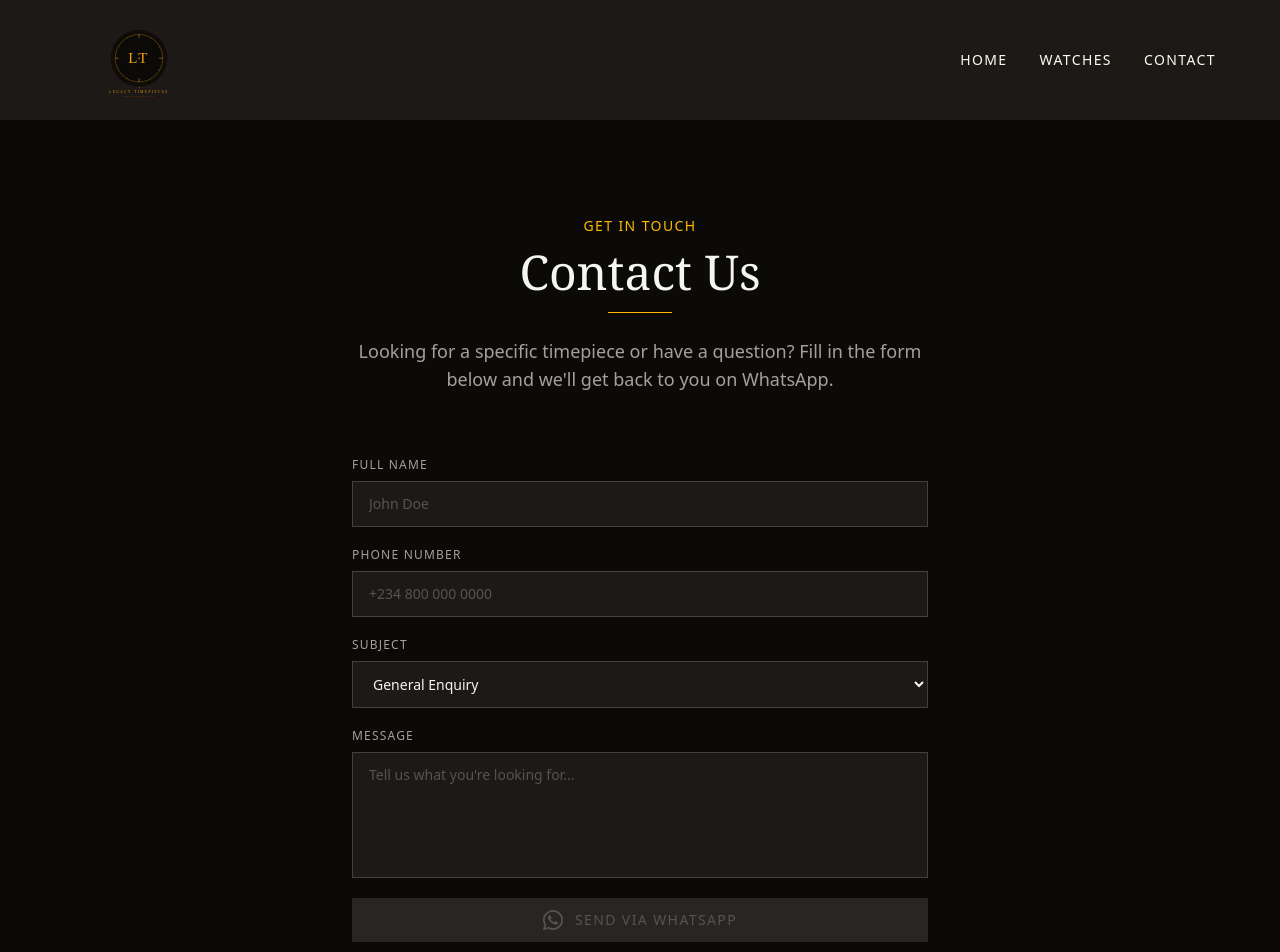
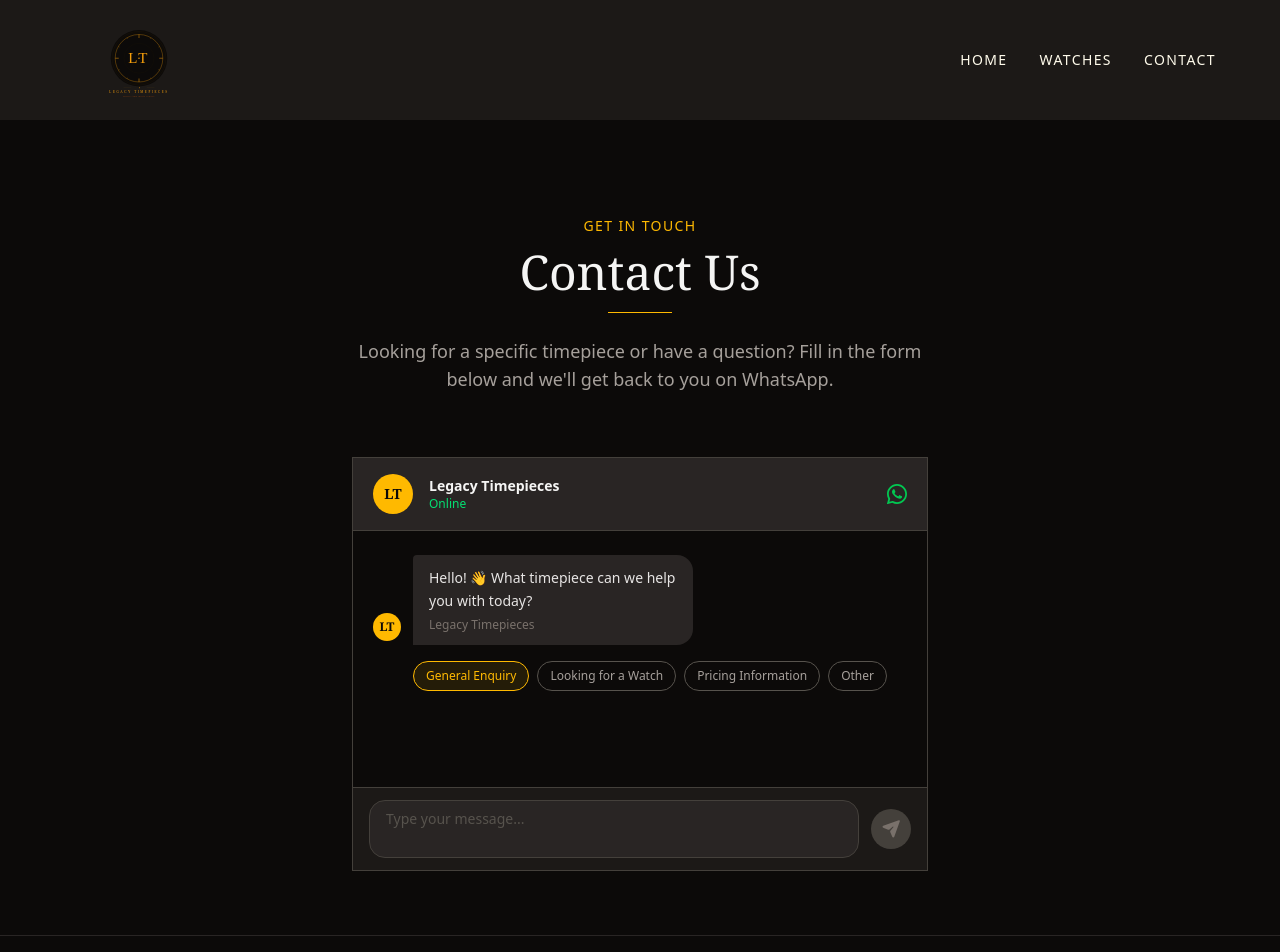
Before and after one commit to D-Bop/LT, a Next.js app: page /contact in a window 1280 px wide. Shown: the top 952 px of the page. Built offline with nearby package versions, Linux system fonts and the light colour scheme.

Commit message:
made some ui changes and form changes

```diff
--- a/components/ContactForm.tsx
+++ b/components/ContactForm.tsx
@@ -3,130 +3,108 @@
 
 import { useState } from "react";
 import { motion } from "framer-motion";
+import { FontAwesomeIcon } from "@fortawesome/react-fontawesome";
+import { faPaperPlane } from "@fortawesome/free-solid-svg-icons";
 
 const WHATSAPP_NUMBER = "2347036820374";
 
 export default function ContactForm() {
-  const [formData, setFormData] = useState({
-    name: "",
-    phone: "",
-    subject: "General Enquiry",
-    message: "",
-  });
+  const [subject, setSubject] = useState("General Enquiry");
+  const [message, setMessage] = useState("");
 
-  const handleChange = (
-    e: React.ChangeEvent<HTMLInputElement | HTMLTextAreaElement | HTMLSelectElement>
-  ) => {
-    setFormData({ ...formData, [e.target.name]: e.target.value });
-  };
+  const handleSend = () => {
+    if (!message.trim()) return;
 
-  const handleSubmit = () => {
-    // Build the WhatsApp message from form data
-    const message = `Hello Legacy Timepieces!
+    const fullMessage = `*Subject:* ${subject}
 
-*Name:* ${formData.name}
-*Phone:* ${formData.phone}
-*Subject:* ${formData.subject}
+${message}`;
 
-*Message:*
-${formData.message}`;
-
-    const whatsappURL = `https://wa.me/${WHATSAPP_NUMBER}?text=${encodeURIComponent(message)}`;
+    const whatsappURL = `https://wa.me/${WHATSAPP_NUMBER}?text=${encodeURIComponent(fullMessage)}`;
     window.open(whatsappURL, "_blank");
   };
 
-  // Check all fields are filled before allowing submit
-  const isFormValid =
-    formData.name.trim() !== "" &&
-    formData.phone.trim() !== "" &&
-    formData.message.trim() !== "";
-
   return (
     <motion.div
-      className="w-full max-w-xl mx-auto flex flex-col gap-5"
+      className="w-full max-w-xl mx-auto overflow-hidden border border-stone-700"
       initial={{ opacity: 0, y: 30 }}
       animate={{ opacity: 1, y: 0 }}
       transition={{ duration: 0.6 }}
     >
-      {/* Name */}
-      <div className="flex flex-col gap-2">
-        <label className="text-stone-400 uppercase tracking-widest text-xs font-sans">
-          Full Name
-        </label>
-        <input
-          type="text"
-          name="name"
-          value={formData.name}
-          onChange={handleChange}
-          placeholder="John Doe"
-          className="bg-stone-900 border border-stone-700 text-stone-100 font-sans text-sm px-4 py-3 focus:outline-none focus:border-amber-400 transition-colors duration-300 placeholder:text-stone-600"
-        />
-      </div>
-
-      {/* Phone */}
-      <div className="flex flex-col gap-2">
-        <label className="text-stone-400 uppercase tracking-widest text-xs font-sans">
-          Phone Number
-        </label>
-        <input
-          type="tel"
-          name="phone"
-          value={formData.phone}
-          onChange={handleChange}
-          placeholder="+234 800 000 0000"
-          className="bg-stone-900 border border-stone-700 text-stone-100 font-sans text-sm px-4 py-3 focus:outline-none focus:border-amber-400 transition-colors duration-300 placeholder:text-stone-600"
-        />
-      </div>
-
-      {/* Subject */}
-      <div className="flex flex-col gap-2">
-        <label className="text-stone-400 uppercase tracking-widest text-xs font-sans">
-          Subject
-        </label>
-        <select
-          name="subject"
-          value={formData.subject}
-          onChange={handleChange}
-          className="bg-stone-900 border border-stone-700 text-stone-100 font-sans text-sm px-4 py-3 focus:outline-none focus:border-amber-400 transition-colors duration-300"
-        >
-          <option value="General Enquiry">General Enquiry</option>
-          <option value="Looking for a Specific Watch">Looking for a Specific Watch</option>
-          <option value="Pricing Information">Pricing Information</option>
-          <option value="Other">Other</option>
-        </select>
-      </div>
-
-      {/* Message */}
-      <div className="flex flex-col gap-2">
-        <label className="text-stone-400 uppercase tracking-widest text-xs font-sans">
-          Message
-        </label>
-        <textarea
-          name="message"
-          value={formData.message}
-          onChange={handleChange}
-          placeholder="Tell us what you're looking for..."
-          rows={5}
-          className="bg-stone-900 border border-stone-700 text-stone-100 font-sans text-sm px-4 py-3 focus:outline-none focus:border-amber-400 transition-colors duration-300 placeholder:text-stone-600 resize-none"
-        />
-      </div>
-
-      {/* Submit button */}
-      <button
-        onClick={handleSubmit}
-        disabled={!isFormValid}
-        className={`flex items-center justify-center gap-3 w-full py-3 uppercase tracking-widest text-sm font-sans transition-colors duration-300
-          ${isFormValid
-            ? "bg-green-600 hover:bg-green-500 text-white cursor-pointer"
-            : "bg-stone-800 text-stone-600 cursor-not-allowed"
-          }`}
-      >
-        <svg viewBox="0 0 24 24" className="w-5 h-5 fill-current">
+      {/* Chat header — looks like a WhatsApp contact bar */}
+      <div className="bg-stone-800 px-5 py-4 flex items-center gap-4 border-b border-stone-700">
+        {/* Avatar */}
+        <div className="w-10 h-10 rounded-full bg-amber-400 flex items-center justify-center shrink-0">
+          <span className="text-stone-950 font-serif font-bold text-sm">LT</span>
+        </div>
+        <div>
+          <p className="text-stone-100 font-sans text-sm font-semibold">Legacy Timepieces</p>
+          <p className="text-green-400 text-xs font-sans">Online</p>
+        </div>
+        {/* WhatsApp icon on the right */}
+        <svg viewBox="0 0 24 24" className="w-5 h-5 fill-current text-green-500 ml-auto">
           <path d="M17.472 14.382c-.297-.149-1.758-.867-2.03-.967-.273-.099-.471-.148-.67.15-.197.297-.767.966-.94 1.164-.173.199-.347.223-.644.075-.297-.15-1.255-.463-2.39-1.475-.883-.788-1.48-1.761-1.653-2.059-.173-.297-.018-.458.13-.606.134-.133.298-.347.446-.52.149-.174.198-.298.298-.497.099-.198.05-.371-.025-.52-.075-.149-.669-1.612-.916-2.207-.242-.579-.487-.5-.669-.51-.173-.008-.371-.01-.57-.01-.198 0-.52.074-.792.372-.272.297-1.04 1.016-1.04 2.479 0 1.462 1.065 2.875 1.213 3.074.149.198 2.096 3.2 5.077 4.487.709.306 1.262.489 1.694.625.712.227 1.36.195 1.871.118.571-.085 1.758-.719 2.006-1.413.248-.694.248-1.289.173-1.413-.074-.124-.272-.198-.57-.347z"/>
           <path d="M12 0C5.373 0 0 5.373 0 12c0 2.127.558 4.124 1.533 5.854L.057 23.428a.5.5 0 00.609.61l5.692-1.494A11.933 11.933 0 0012 24c6.627 0 12-5.373 12-12S18.627 0 12 0zm0 21.882a9.872 9.872 0 01-5.031-1.374l-.36-.214-3.733.979.997-3.645-.235-.374A9.869 9.869 0 012.118 12C2.118 6.533 6.533 2.118 12 2.118S21.882 6.533 21.882 12 17.467 21.882 12 21.882z"/>
         </svg>
-        Send via WhatsApp
-      </button>
+      </div>
+
+      {/* Chat body */}
+      <div className="bg-stone-950 px-5 py-6 flex flex-col gap-4 min-h-64">
+
+        {/* Received message bubble — from Legacy Timepieces */}
+        <div className="flex items-end gap-3 max-w-xs">
+          <div className="w-7 h-7 rounded-full bg-amber-400 flex items-center justify-center shrink-0 mb-1">
+            <span className="text-stone-950 font-serif font-bold text-xs">LT</span>
+          </div>
+          <div className="bg-stone-800 px-4 py-3 rounded-tr-2xl rounded-br-2xl rounded-tl-sm">
+            <p className="text-stone-200 text-sm font-sans leading-relaxed">
+              Hello! 👋 What timepiece can we help you with today?
+            </p>
+            <p className="text-stone-500 text-xs font-sans mt-1">Legacy Timepieces</p>
+          </div>
+        </div>
+
+        {/* Subject selector — styled as a quick-reply chip row */}
+        <div className="flex flex-wrap gap-2 ml-10">
+          {["General Enquiry", "Looking for a Watch", "Pricing Information", "Other"].map((option) => (
+            <button
+              key={option}
+              onClick={() => setSubject(option)}
+              className={`text-xs font-sans px-3 py-1.5 border rounded-full transition-colors duration-200
+                ${subject === option
+                  ? "border-amber-400 text-amber-400 bg-amber-400/10"
+                  : "border-stone-600 text-stone-400 hover:border-stone-400"
+                }`}
+            >
+              {option}
+            </button>
+          ))}
+        </div>
+
+      </div>
+
+      {/* Chat input bar */}
+      <div className="bg-stone-900 border-t border-stone-700 px-4 py-3 flex items-center gap-3">
+        <textarea
+          value={message}
+          onChange={(e) => setMessage(e.target.value)}
+          placeholder="Type your message..."
+          rows={2}
+          className="flex-1 bg-stone-800 border border-stone-700 text-stone-100 text-sm font-sans px-4 py-2 rounded-2xl resize-none focus:outline-none focus:border-amber-400 transition-colors duration-300 placeholder:text-stone-600"
+        />
+
+        {/* Send button */}
+        <button
+          onClick={handleSend}
+          disabled={!message.trim()}
+          className={`shrink-0 w-10 h-10 rounded-full flex items-center justify-center transition-colors duration-300
+            ${message.trim()
+              ? "bg-green-600 hover:bg-green-500 text-white"
+              : "bg-stone-700 text-stone-500 cursor-not-allowed"
+            }`}
+        >
+        <FontAwesomeIcon icon={faPaperPlane} className="w-4 h-4" />
+        </button>
+      </div>
 
     </motion.div>
   );
--- a/components/WatchCard.tsx
+++ b/components/WatchCard.tsx
@@ -5,6 +5,8 @@
 import { motion } from "framer-motion";
 import Image from "next/image";
 import EnquiryModal from "@/components/EnquiryModal";
+import { FontAwesomeIcon } from "@fortawesome/react-fontawesome";
+import { faCartShopping } from "@fortawesome/free-solid-svg-icons";
 
 interface Watch {
   id: string;
@@ -48,8 +50,9 @@
           {/* Enquire Now button — opens modal on click */}
           <button
             onClick={() => setModalOpen(true)}
-            className="w-full border border-amber-400 text-amber-400 hover:bg-amber-400 hover:text-stone-950 transition-colors duration-300 py-2 uppercase tracking-widest text-sm font-sans"
+            className="w-full flex items-center justify-center gap-2 border border-amber-400 text-amber-400 hover:bg-amber-400 hover:text-stone-950 transition-colors duration-300 py-2 uppercase tracking-widest text-sm font-sans"
           >
+            <FontAwesomeIcon icon={faCartShopping} className="w-4 h-4" />
             Enquire Now
           </button>
         </div>
--- a/package.json
+++ b/package.json
@@ -9,6 +9,9 @@
     "lint": "eslint"
   },
   "dependencies": {
+    "@fortawesome/fontawesome-svg-core": "^7.2.0",
+    "@fortawesome/free-solid-svg-icons": "^7.2.0",
+    "@fortawesome/react-fontawesome": "^3.3.1",
     "framer-motion": "^12.38.0",
     "next": "16.2.2",
     "react": "19.2.4",
```
Also changed, not shown: 1 other file (tests, documents, lock files or other folders).
